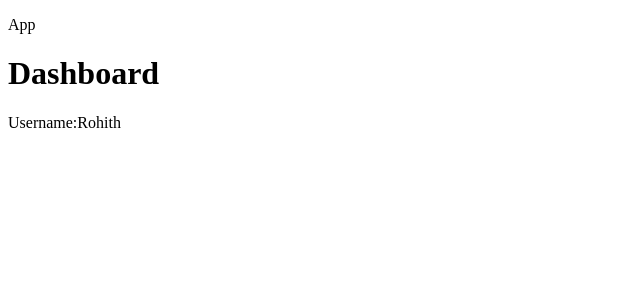
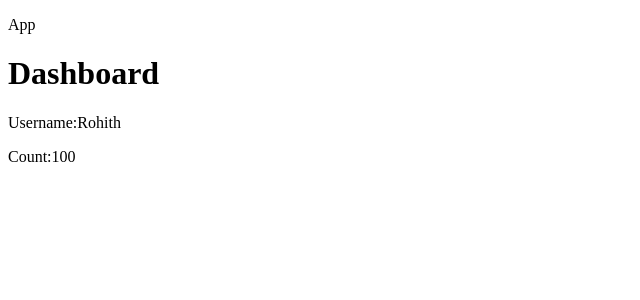
Before and after one commit to KornepalliTejasree/React, a React (Vite) app: page / in a window 1280 px wide. Shown: the top 300 px of the page, without its empty margins (0-640 px from the left). Built offline with nearby package versions, Linux system fonts and the light colour scheme.

Commit message:
API introduction

```diff
--- a/src/App.jsx
+++ b/src/App.jsx
@@ -1,12 +1,14 @@
 import React, { useState } from 'react'
 import Dashboard from './components/Dashboard';
+import {UserContext} from "./components/UserContext"
 const App = () => {
   const [name,setName]=useState("Rohith");
+  const [count,setCount]=useState(100);
   return (
-    <div>
+    <UserContext.Provider value={{name,count}}>
       <p>App</p>
-      <Dashboard name={name}/>
-    </div>
+      <Dashboard/>
+    </UserContext.Provider>
   )
 }
 
--- a/src/components/Dashboard.jsx
+++ b/src/components/Dashboard.jsx
@@ -1,10 +1,10 @@
 import React from 'react'
 import Username from "./Username"
-const Dashboard = ({name}) => {
+const Dashboard = () => {
   return (
     <div>
       <h1>Dashboard</h1>
-      <Username name={name}/>
+      <Username/>
     </div>
   )
 }
--- /dev/null
+++ b/src/components/UserContext.js
@@ -0,0 +1,3 @@
+import { createContext } from "react";
+
+export const UserContext=createContext();
--- a/src/components/Username.jsx
+++ b/src/components/Username.jsx
@@ -1,9 +1,12 @@
 import React from 'react'
-
-const Username = ({name}) => {
+import { useContext } from 'react'
+import {UserContext} from "./UserContext"
+const Username = () => {
+  const {name,count}=useContext(UserContext);
   return (
     <div>
       <p>Username:{name}</p>
+      <p>Count:{count}</p>
     </div>
   )
 }
```
